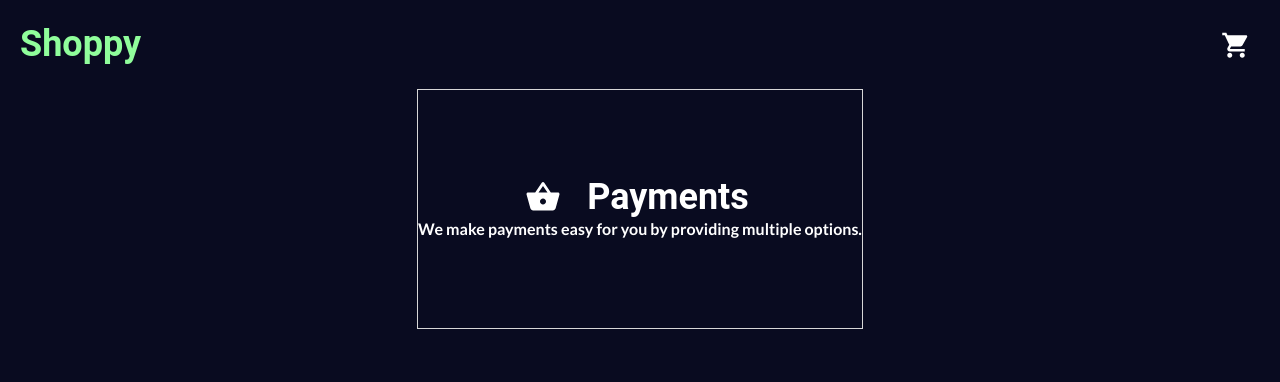
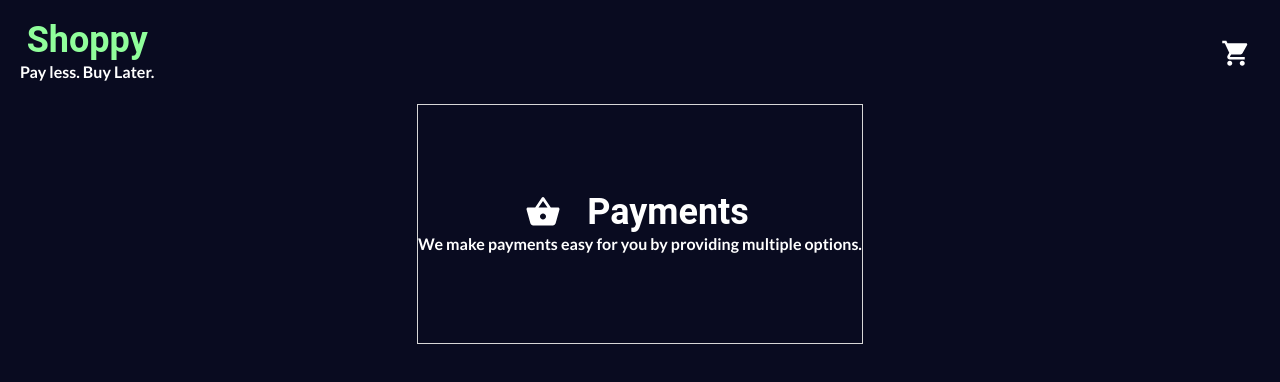
Before and after one commit to rchtect/eshop-react, a React (Vite) app: page / in a window 1280 px wide. Shown: the top 382 px of the page. Built offline with nearby package versions, Linux system fonts and the light colour scheme.

Commit message:
Update Navbar.tsx

```diff
--- a/src/components/Navbar.tsx
+++ b/src/components/Navbar.tsx
@@ -3,7 +3,12 @@ import ShoppingCartIcon from "@mui/icons-material/ShoppingCart";
 function Navbar() {
   return (
     <div className="flex justify-between p-5 items-center select-none">
-      <div className="text-green cursor-pointer text-4xl font-bold">Shoppy</div>
+      <div className="text-green cursor-pointer font-bold">
+        <div className="flex flex-col	">
+          <h1 className="text-4xl">Shoppy</h1>
+          <p className="text-white">Pay less. Buy Later.</p>
+        </div>
+      </div>
       <div className="cursor-pointer hover:bg-slate-500 rounded-md p-3 scale-125">
         <ShoppingCartIcon />
       </div>
```
